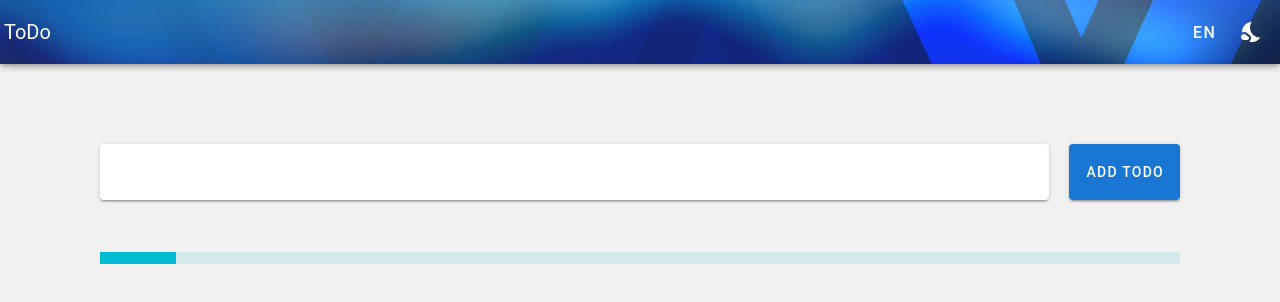
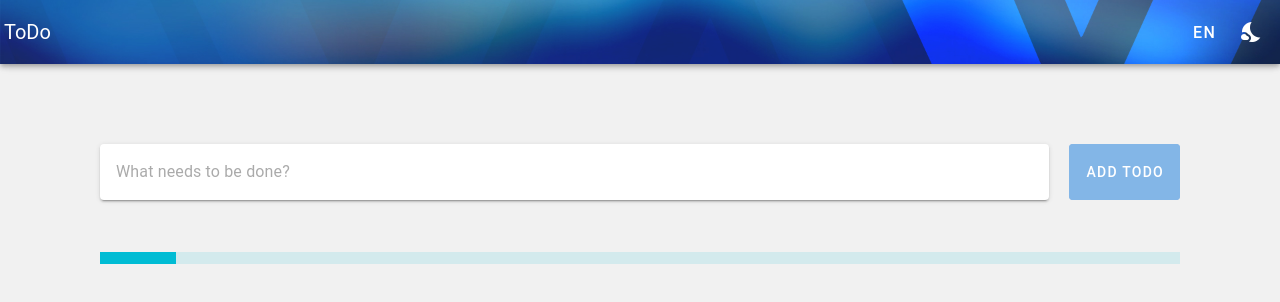
Before and after one commit to idenisovs/hello-vuejs, a Vue app: page / in a window 1280 px wide. Shown: the top 302 px of the page. Built offline with nearby package versions, Linux system fonts and the light colour scheme; no server answers.

Commit message:
Added possibility to create new ToDo.

```diff
--- a/src/components/ToDoAdd.vue
+++ b/src/components/ToDoAdd.vue
@@ -1,3 +1,26 @@
+<script setup lang="ts">
+import { ref } from 'vue';
+
+import { useToDoListStore  } from '../store';
+
+const todos = useToDoListStore();
+const toDoText = ref('');
+
+function createToDo() {
+    todos.create(toDoText.value);
+    toDoText.value = '';
+}
+</script>
+
+<template>
+    <div class="todo-add">
+        <v-text-field variant="solo" type="input" placeholder="What needs to be done?" class="mr-5" v-model="toDoText"></v-text-field>
+        <v-btn color="primary" class="add-btn" :disabled="!toDoText.length" @click="createToDo">
+            Add ToDo
+        </v-btn>
+    </div>
+</template>
+
 <style scoped>
 .todo-add {
     display: flex;
@@ -9,12 +32,3 @@
     height: 56px;
 }
 </style>
-
-<template>
-    <div class="todo-add">
-        <v-text-field variant="solo" type="input" class="mr-5"></v-text-field>
-        <v-btn color="primary" class="add-btn">
-            Add ToDo
-        </v-btn>
-    </div>
-</template>
--- a/src/store/use-todo-list-store.ts
+++ b/src/store/use-todo-list-store.ts
@@ -24,6 +24,15 @@ export const useToDoListStore = defineStore('todo-list', () => {
         });
     }
 
+    function create(title: string) {
+        list.value.unshift({
+            id: getNextId(),
+            userId: 1,
+            title,
+            completed: false
+        });
+    }
+
     function remove(todo: ToDo) {
         const idx = list.value.findIndex((item) => item.id === todo.id);
 
@@ -38,5 +47,12 @@ export const useToDoListStore = defineStore('todo-list', () => {
         list.value = list.value.filter((item) => !item.completed);
     }
 
-    return { isLoading, list, selected, requestToDoList, remove, removeSelected };
+    function getNextId(): number {
+        // I know that`s bad idea
+        const ids = list.value.map(todo => todo.id);
+
+        return Math.max(...ids) + 1;
+    }
+
+    return { isLoading, list, selected, requestToDoList, remove, removeSelected, create };
 });
```
